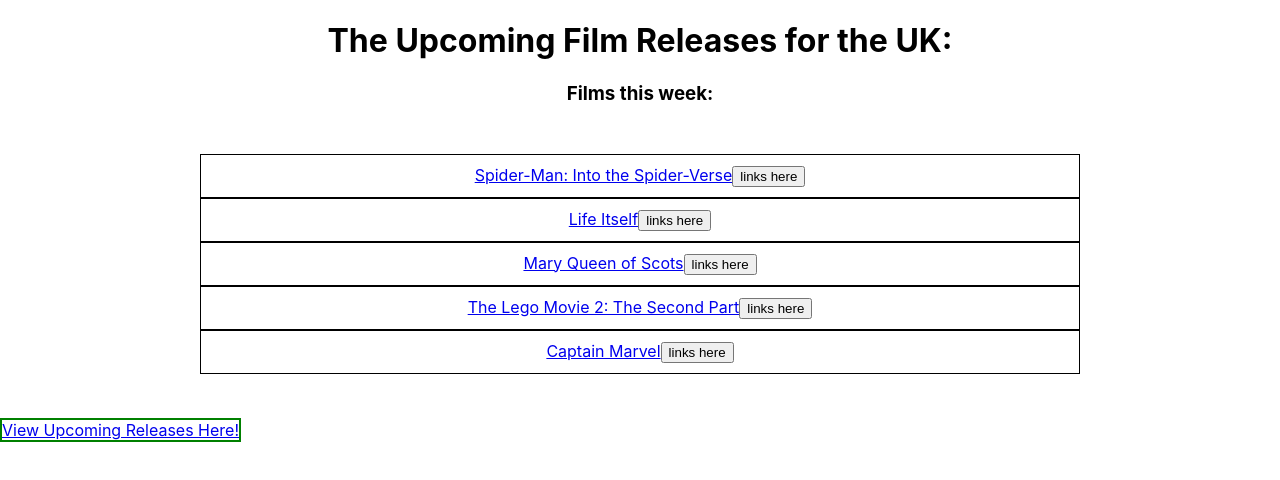
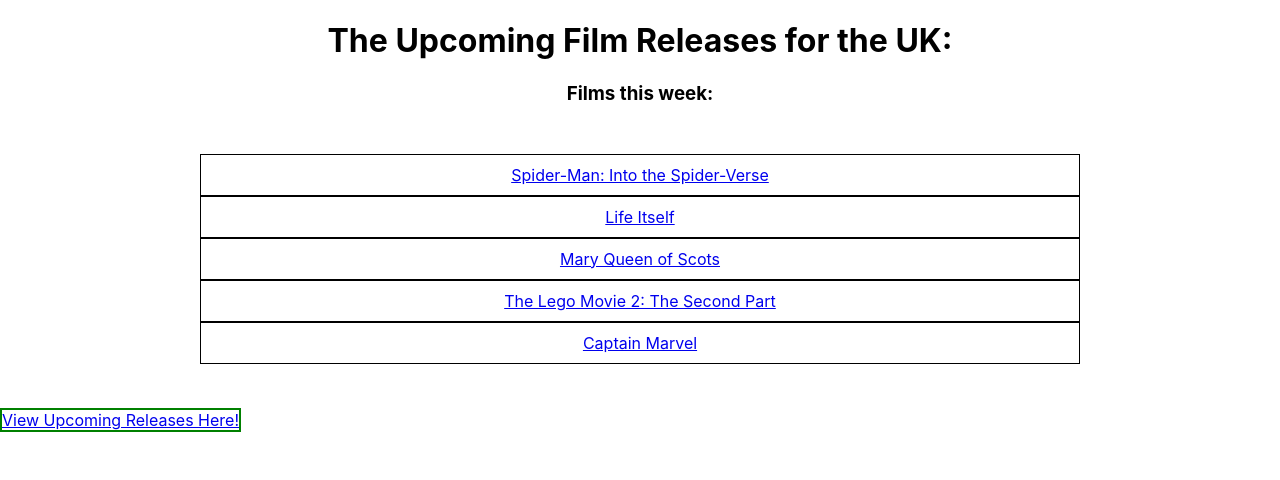
Before and after one commit to Lauren-Brett/Multiple-Components-React-JSX, a React (Create React App) app: page / in a window 1280 px wide. Shown: the top 480 px of the page. Built offline with nearby package versions, Linux system fonts and the light colour scheme.

Commit message:
tidy code up

```diff
--- a/src/components/Film.js
+++ b/src/components/Film.js
@@ -4,7 +4,6 @@
     return (
         <li>
             <a href={url}>{name}</a>
-            <button>links here</button>
         </li>
     )
 }
```
